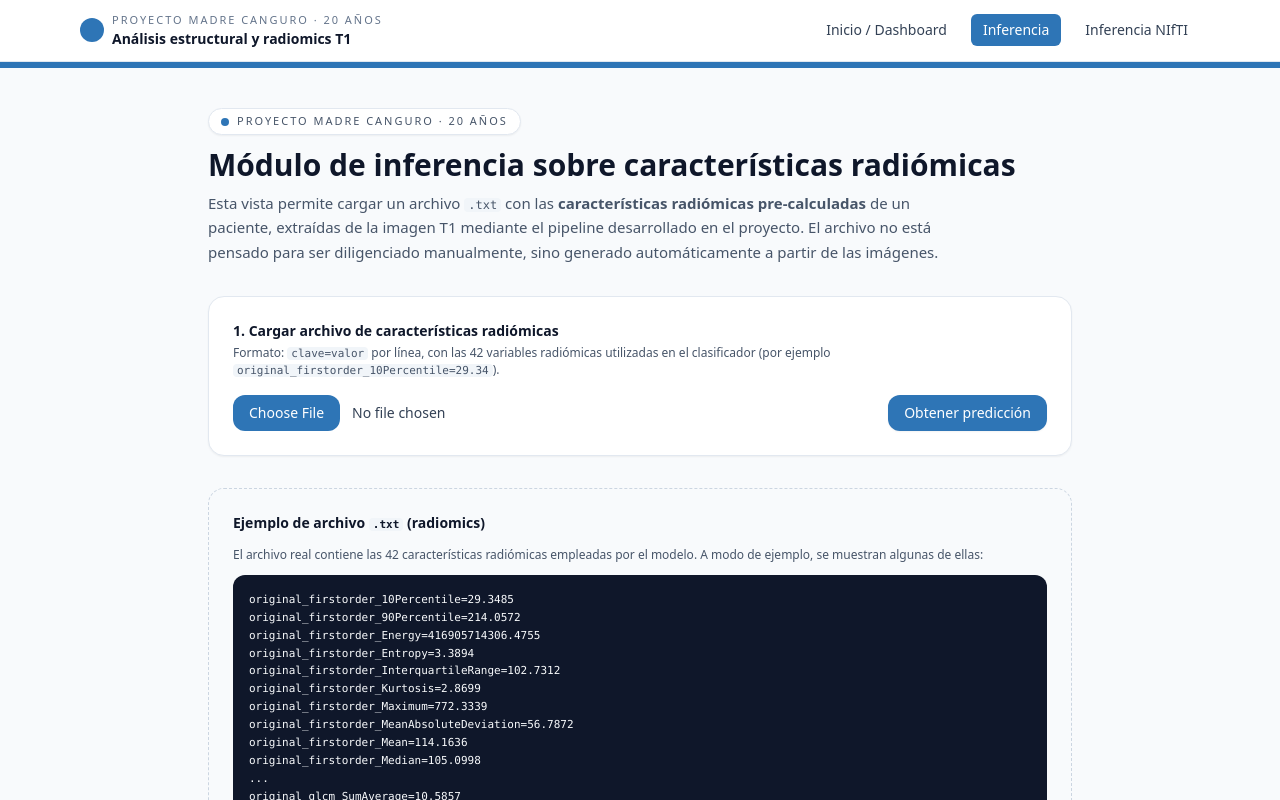
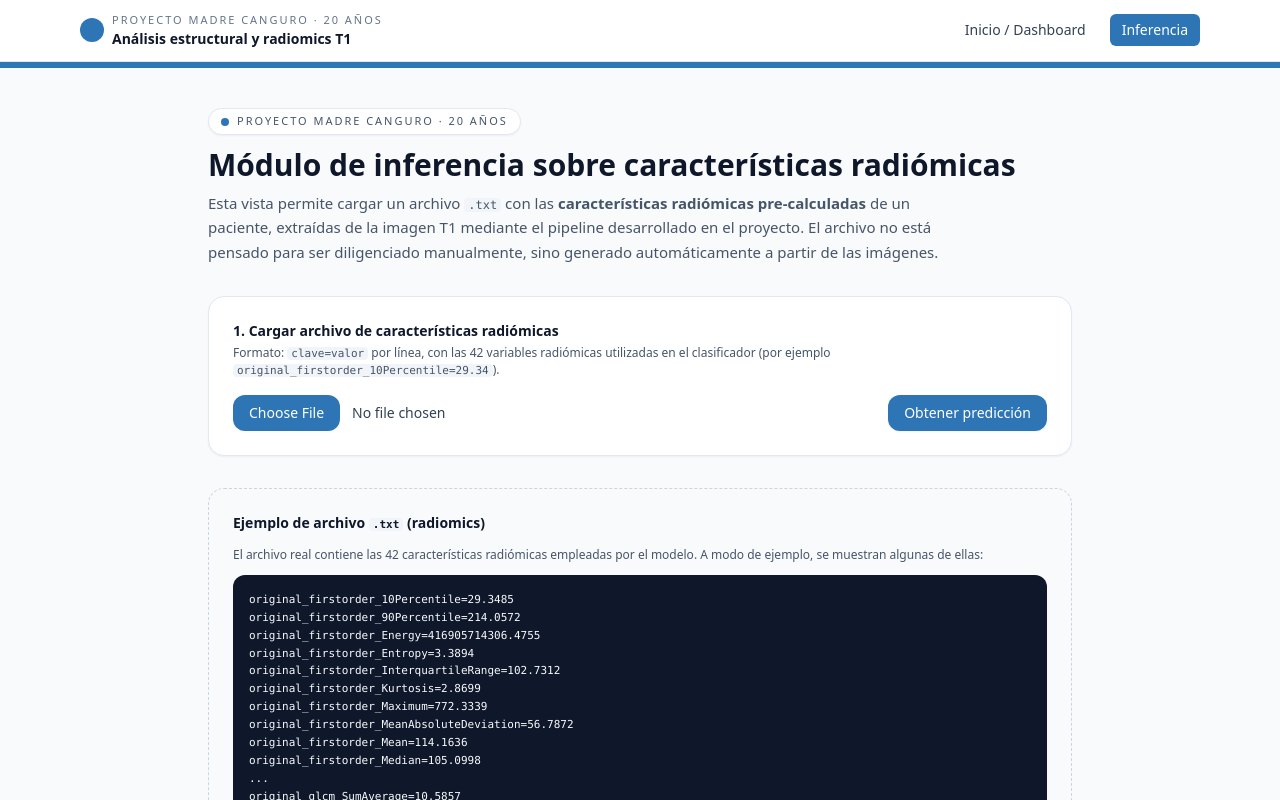
Before and after one commit to G4br13l4Maths/App_Proyecto_canguro, a React (Vite) app in the folder front/: page /inferencia in a window 1280 px wide. Shown: the top 800 px of the page. Built offline with nearby package versions, Linux system fonts and the light colour scheme.

Commit message:
Remove InferenciaNii component and its route
Removed import and routing for InferenciaNii component.

```diff
--- a/front/src/App.jsx
+++ b/front/src/App.jsx
@@ -1,7 +1,7 @@
 import { Routes, Route, NavLink } from "react-router-dom";
 import Home from "./pages/Home";
 import Inferencia from "./pages/Inferencia";
-import InferenciaNii from "./pages/InferenciaNii";
+// import InferenciaNii from "./pages/InferenciaNii";
 import "./App.css"; // si no tienes App.css, puedes borrar esta línea
 
 const KMC_BLUE = "#2e75b6";
@@ -42,9 +42,6 @@ function App() {
             <NavLink to="/inferencia" className={navLinkClasses}>
               Inferencia
             </NavLink>
-            <NavLink to="/inferencia-nii" className={navLinkClasses}>
-              Inferencia NIfTI
-            </NavLink>
           </nav>
         </div>
       </header>
@@ -54,7 +51,6 @@ function App() {
         <Routes>
           <Route path="/" element={<Home />} />
           <Route path="/inferencia" element={<Inferencia />} />
-          <Route path="/inferencia-nii" element={<InferenciaNii />} />
         </Routes>
       </main>
     </div>
```
